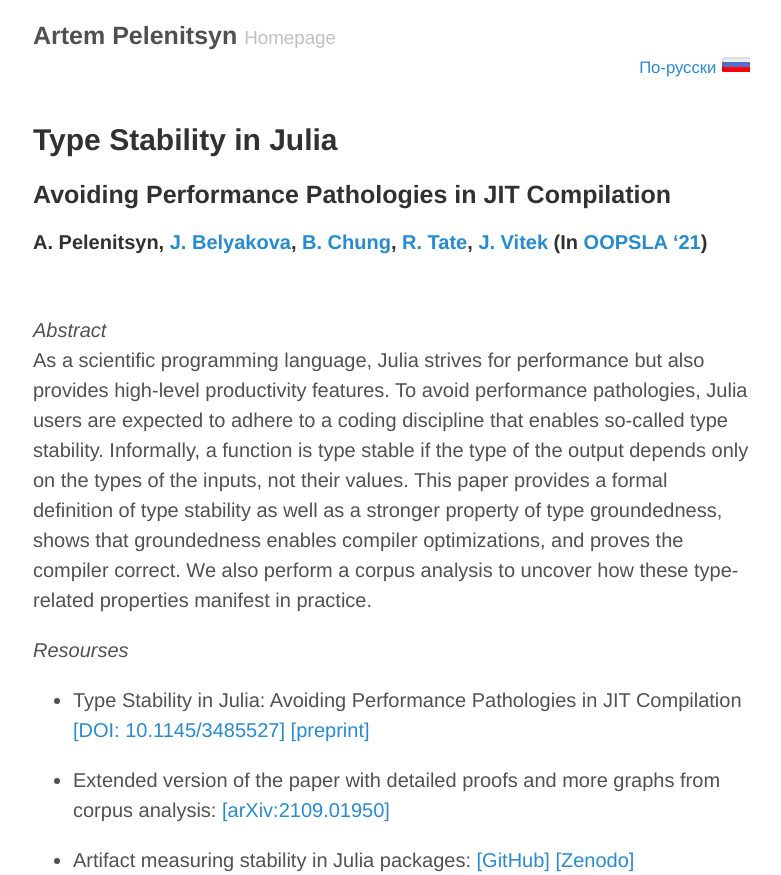
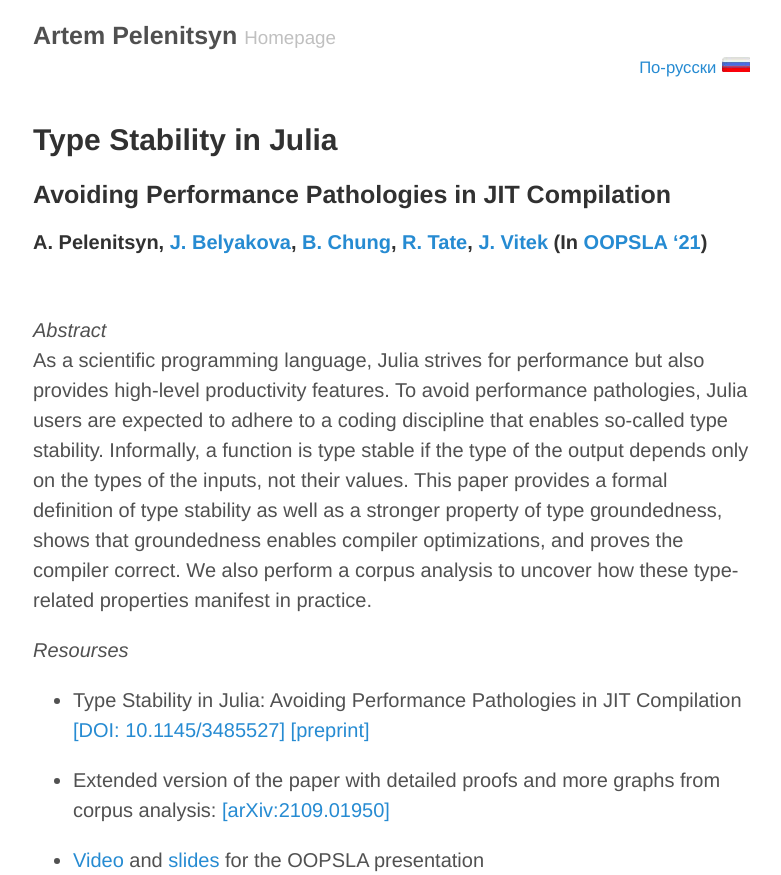
Before and after one commit to ulysses4ever/ulysses.mmcs.sfedu.ru, a Jekyll site: the page built from Projects/stability/index.md, in a window 1280 px wide. Shown: the top 875 px of the page, without its empty margins (247-1028 px from the left). Built offline with Jekyll 4.4.1, drawn with Linux system fonts in a browser that asks for light colours; nearby versions of some CDN libraries; grey boxes are pictures that could not be loaded.

Commit message:
stability: add links for YT video and slides

```diff
--- a/Projects/stability/index.md
+++ b/Projects/stability/index.md
@@ -26,6 +26,8 @@ _Resourses_
 * Extended version of the paper with detailed proofs and more graphs from corpus
   analysis: [[arXiv:2109.01950]][arxiv]
 
+* [Video][video] and [slides][slides] for the OOPSLA presentation
+
 * Artifact measuring stability in Julia packages:
   [[GitHub]][artifact-gh] [[Zenodo]][artifact-zenodo]
 
@@ -36,6 +38,8 @@ _Resourses_
 [artifact-gh]: https://github.com/prl-julia/julia-type-stability
 [artifact-zenodo]: https://zenodo.org/record/5500548
 [oopsla]: https://2021.splashcon.org/details/splash-2021-oopsla/54/Type-Stability-in-Julia-Avoiding-Performance-Pathologies-in-JIT-Compilation
+[video]: https://youtu.be/XnUDdPonKlU
+[slides]: https://docs.google.com/presentation/d/1MgZLjEIIjFkL49y2bOQ93PCQwKu_B6u00yO_Oz_3gn8/edit?usp=sharing
 
 [julia]: https://julbinb.github.io/
 [chung]: https://benchung.github.io/
```
